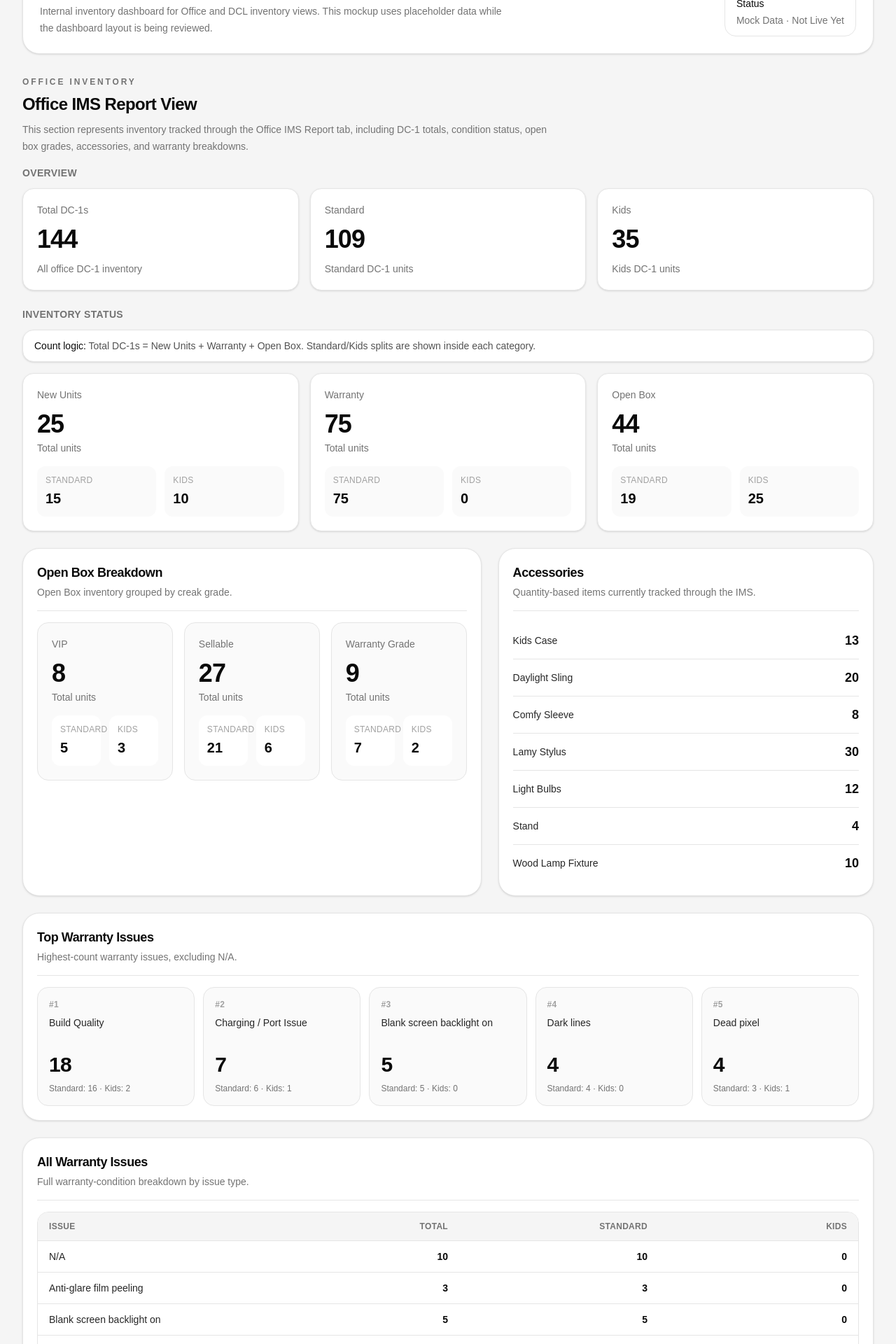
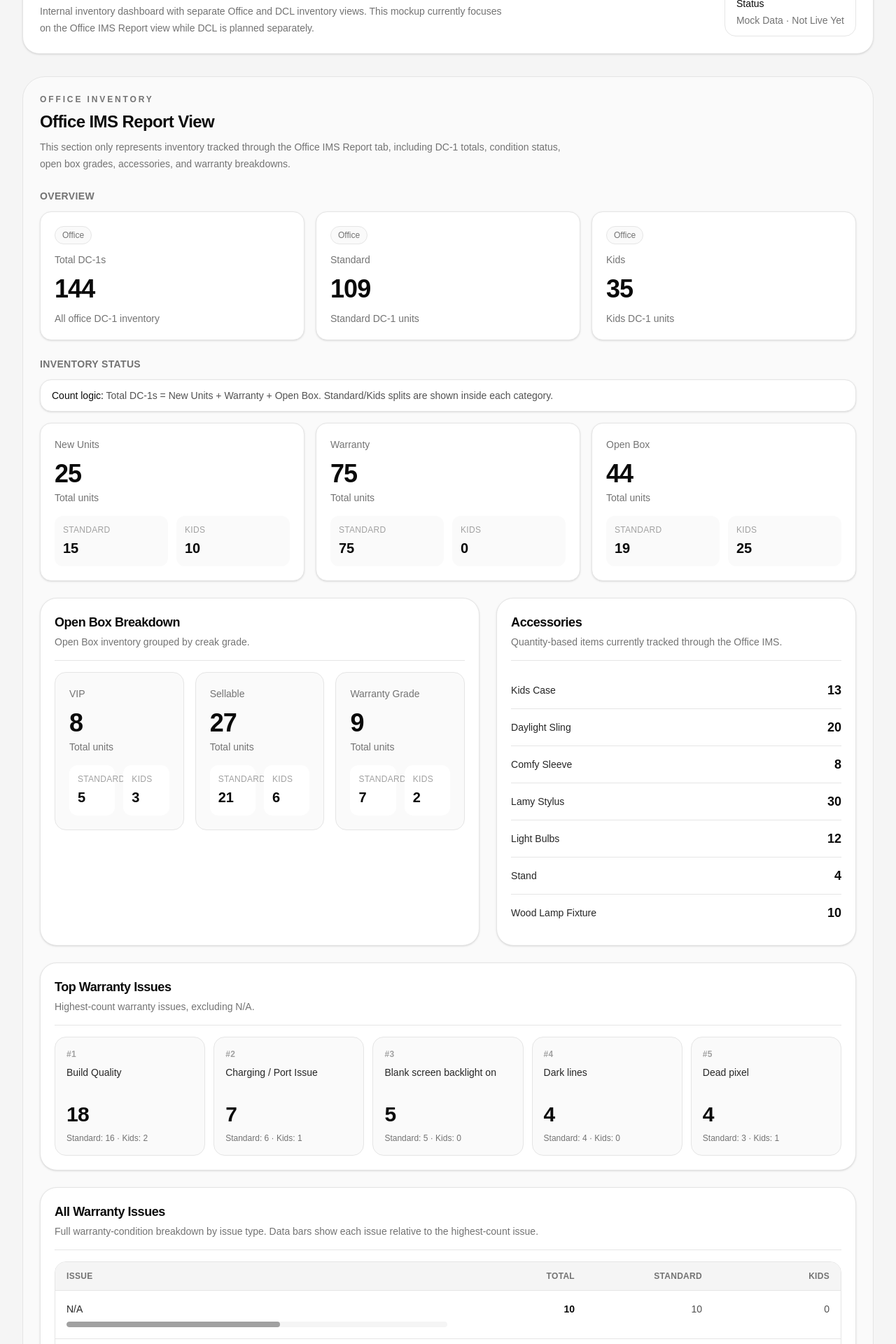
Before and after one commit to AJdaylightco/daylight-ims-dashboard, a Next.js app: page / in a window 1280 px wide. Shown: the part 180-2100 px from the top of the page at 70% size. Built offline with nearby package versions, Linux system fonts and the light colour scheme.

Commit message:
Update office dashboard layout

```diff
--- a/app/page.tsx
+++ b/app/page.tsx
@@ -1,7 +1,22 @@
 const overviewStats = [
-  { label: "Total DC-1s", value: 144, description: "All office DC-1 inventory" },
-  { label: "Standard", value: 109, description: "Standard DC-1 units" },
-  { label: "Kids", value: 35, description: "Kids DC-1 units" },
+  {
+    source: "Office",
+    label: "Total DC-1s",
+    value: 144,
+    description: "All office DC-1 inventory",
+  },
+  {
+    source: "Office",
+    label: "Standard",
+    value: 109,
+    description: "Standard DC-1 units",
+  },
+  {
+    source: "Office",
+    label: "Kids",
+    value: 35,
+    description: "Kids DC-1 units",
+  },
 ];
 
 const inventoryStatus = [
@@ -70,66 +85,38 @@ const topWarrantyIssues = [...warrantyBreakdown]
   .sort((a, b) => b.total - a.total)
   .slice(0, 5);
 
-const dclStats = [
-  {
-    label: "DCL Total Units",
-    value: "Pending",
-    description: "Awaiting eFactory API connection",
-  },
-  {
-    label: "DCL Standard",
-    value: "Pending",
-    description: "3PL Standard DC-1 inventory",
-  },
-  {
-    label: "DCL Kids",
-    value: "Pending",
-    description: "3PL Kids DC-1 inventory",
-  },
-];
+const maxWarrantyIssueTotal = Math.max(
+  ...warrantyBreakdown.map((item) => item.total)
+);
 
 function MetricCard({
+  source,
   label,
   value,
   description,
 }: {
+  source?: string;
   label: string;
   value: number;
   description?: string;
 }) {
   return (
     <div className="rounded-2xl border border-neutral-200 bg-white p-5 shadow-sm">
-      <p className="text-sm font-medium text-neutral-500">{label}</p>
+      <div className="flex items-start justify-between gap-4">
+        <div>
+          {source && (
+            <span className="mb-3 inline-flex rounded-full border border-neutral-200 bg-neutral-50 px-2.5 py-1 text-xs font-medium text-neutral-500">
+              {source}
+            </span>
+          )}
 
-      <p className="mt-3 text-4xl font-semibold tracking-tight text-neutral-950">
-        {value}
-      </p>
+          <p className="text-sm font-medium text-neutral-500">{label}</p>
 
-      {description && (
-        <p className="mt-3 text-sm leading-5 text-neutral-500">
-          {description}
-        </p>
-      )}
-    </div>
-  );
-}
-
-function PlaceholderCard({
-  label,
-  value,
-  description,
-}: {
-  label: string;
-  value: string;
-  description?: string;
-}) {
-  return (
-    <div className="rounded-2xl border border-dashed border-neutral-300 bg-white p-5 shadow-sm">
-      <p className="text-sm font-medium text-neutral-500">{label}</p>
-
-      <p className="mt-3 text-3xl font-semibold tracking-tight text-neutral-400">
-        {value}
-      </p>
+          <p className="mt-3 text-4xl font-semibold tracking-tight text-neutral-950">
+            {value}
+          </p>
+        </div>
+      </div>
 
       {description && (
         <p className="mt-3 text-sm leading-5 text-neutral-500">
@@ -208,54 +195,6 @@ function Section({
   );
 }
 
-function SmallTable({
-  headers,
-  rows,
-}: {
-  headers: string[];
-  rows: string[][];
-}) {
-  return (
-    <div className="overflow-hidden rounded-2xl border border-neutral-200">
-      <div
-        className="grid bg-neutral-100 px-4 py-3 text-xs font-semibold uppercase tracking-wide text-neutral-500"
-        style={{
-          gridTemplateColumns: `repeat(${headers.length}, minmax(0, 1fr))`,
-        }}
-      >
-        {headers.map((header, index) => (
-          <p key={header} className={index === 0 ? "text-left" : "text-right"}>
-            {header}
-          </p>
-        ))}
-      </div>
-
-      {rows.map((row) => (
-        <div
-          key={row.join("-")}
-          className="grid border-t border-neutral-200 px-4 py-3 text-sm"
-          style={{
-            gridTemplateColumns: `repeat(${headers.length}, minmax(0, 1fr))`,
-          }}
-        >
-          {row.map((cell, index) => (
-            <p
-              key={`${cell}-${index}`}
-              className={
-                index === 0
-                  ? "text-left font-medium text-neutral-800"
-                  : "text-right font-semibold text-neutral-950"
-              }
-            >
-              {cell}
-            </p>
-          ))}
-        </div>
-      ))}
-    </div>
-  );
-}
-
 function OpenBoxCards() {
   return (
     <div className="grid gap-4 md:grid-cols-3">
@@ -326,6 +265,58 @@ function TopWarrantyIssues() {
   );
 }
 
+function WarrantyIssueBars() {
+  return (
+    <div className="overflow-hidden rounded-2xl border border-neutral-200">
+      <div className="grid grid-cols-[1.6fr_0.5fr_0.5fr_0.5fr] gap-3 bg-neutral-100 px-4 py-3 text-xs font-semibold uppercase tracking-wide text-neutral-500">
+        <p>Issue</p>
+        <p className="text-right">Total</p>
+        <p className="text-right">Standard</p>
+        <p className="text-right">Kids</p>
+      </div>
+
+      {warrantyBreakdown.map((item) => {
+        const barWidth =
+          maxWarrantyIssueTotal > 0
+            ? Math.round((item.total / maxWarrantyIssueTotal) * 100)
+            : 0;
+
+        return (
+          <div
+            key={item.issue}
+            className="grid grid-cols-[1.6fr_0.5fr_0.5fr_0.5fr] gap-3 border-t border-neutral-200 px-4 py-4 text-sm"
+          >
+            <div>
+              <div className="flex items-center justify-between gap-3">
+                <p className="font-medium text-neutral-800">{item.issue}</p>
+              </div>
+
+              <div className="mt-2 h-2 overflow-hidden rounded-full bg-neutral-100">
+                <div
+                  className="h-full rounded-full bg-neutral-400"
+                  style={{ width: `${barWidth}%` }}
+                />
+              </div>
+            </div>
+
+            <p className="text-right font-semibold text-neutral-950">
+              {item.total}
+            </p>
+
+            <p className="text-right font-medium text-neutral-600">
+              {item.standard}
+            </p>
+
+            <p className="text-right font-medium text-neutral-600">
+              {item.kids}
+            </p>
+          </div>
+        );
+      })}
+    </div>
+  );
+}
+
 export default function Home() {
   return (
     <main id="top" className="min-h-screen bg-neutral-100 text-neutral-950">
@@ -343,12 +334,9 @@ export default function Home() {
               Office Inventory
             </a>
 
-            <a
-              href="#dcl"
-              className="rounded-full border border-neutral-300 px-3 py-1 text-sm font-medium text-neutral-700 hover:bg-neutral-100"
-            >
+            <span className="rounded-full border border-neutral-200 bg-neutral-100 px-3 py-1 text-sm font-medium text-neutral-400">
               DCL Inventory
-            </a>
+            </span>
           </div>
         </div>
       </nav>
@@ -366,9 +354,9 @@ export default function Home() {
               </h1>
 
               <p className="mt-3 max-w-2xl text-sm leading-6 text-neutral-500">
-                Internal inventory dashboard for Office and DCL inventory views.
-                This mockup uses placeholder data while the dashboard layout is
-                being reviewed.
+                Internal inventory dashboard with separate Office and DCL
+                inventory views. This mockup currently focuses on the Office
+                IMS Report view while DCL is planned separately.
               </p>
             </div>
 
@@ -379,8 +367,11 @@ export default function Home() {
           </div>
         </header>
 
-        <section id="office" className="scroll-mt-24">
-          <div className="mb-4 flex flex-col gap-2">
+        <section
+          id="office"
+          className="scroll-mt-24 rounded-[2rem] border border-neutral-200 bg-neutral-50 p-4 sm:p-6"
+        >
+          <div className="mb-6 flex flex-col gap-2">
             <p className="text-xs font-semibold uppercase tracking-[0.24em] text-neutral-500">
               Office Inventory
             </p>
@@ -390,8 +381,8 @@ export default function Home() {
             </h2>
 
             <p className="max-w-3xl text-sm leading-6 text-neutral-500">
-              This section represents inventory tracked through the Office IMS
-              Report tab, including DC-1 totals, condition status, open box
+              This section only represents inventory tracked through the Office
+              IMS Report tab, including DC-1 totals, condition status, open box
               grades, accessories, and warranty breakdowns.
             </p>
           </div>
@@ -407,6 +398,7 @@ export default function Home() {
               {overviewStats.map((stat) => (
                 <MetricCard
                   key={stat.label}
+                  source={stat.source}
                   label={stat.label}
                   value={stat.value}
                   description={stat.description}
@@ -451,7 +443,7 @@ export default function Home() {
 
             <Section
               title="Accessories"
-              description="Quantity-based items currently tracked through the IMS."
+              description="Quantity-based items currently tracked through the Office IMS."
             >
               <div className="divide-y divide-neutral-200">
                 {accessories.map((item) => (
@@ -483,60 +475,10 @@ export default function Home() {
           <div className="mt-6">
             <Section
               title="All Warranty Issues"
-              description="Full warranty-condition breakdown by issue type."
+              description="Full warranty-condition breakdown by issue type. Data bars show each issue relative to the highest-count issue."
             >
-              <SmallTable
-                headers={["Issue", "Total", "Standard", "Kids"]}
-                rows={warrantyBreakdown.map((item) => [
-                  item.issue,
-                  String(item.total),
-                  String(item.standard),
-                  String(item.kids),
-                ])}
-              />
+              <WarrantyIssueBars />
             </Section>
-          </div>
-        </section>
-
-        <section id="dcl" className="mt-10 scroll-mt-24">
-          <div className="mb-4 flex flex-col gap-2">
-            <p className="text-xs font-semibold uppercase tracking-[0.24em] text-neutral-500">
-              DCL Inventory
-            </p>
-
-            <h2 className="text-2xl font-bold tracking-tight text-neutral-950">
-              DCL / 3PL Inventory View
-            </h2>
-
-            <p className="max-w-3xl text-sm leading-6 text-neutral-500">
-              This section is reserved for DCL inventory. Live values will be
-              connected later through the eFactory API or another agreed data
-              source.
-            </p>
-          </div>
-
-          <div className="grid gap-4 md:grid-cols-3">
-            {dclStats.map((stat) => (
-              <PlaceholderCard
-                key={stat.label}
-                label={stat.label}
-                value={stat.value}
-                description={stat.description}
-              />
-            ))}
-          </div>
-
-          <div className="mt-6 rounded-3xl border border-dashed border-neutral-300 bg-white p-5 shadow-sm">
-            <h3 className="text-lg font-semibold tracking-tight text-neutral-950">
-              DCL Data Placeholder
-            </h3>
-
-            <p className="mt-2 max-w-3xl text-sm leading-6 text-neutral-500">
-              DCL inventory is intentionally separated from Office inventory so
-              each source can be reviewed independently. This section is not
-              connected yet and is included only to show the planned navigation
-              and dashboard structure.
-            </p>
           </div>
         </section>
       </div>
```
